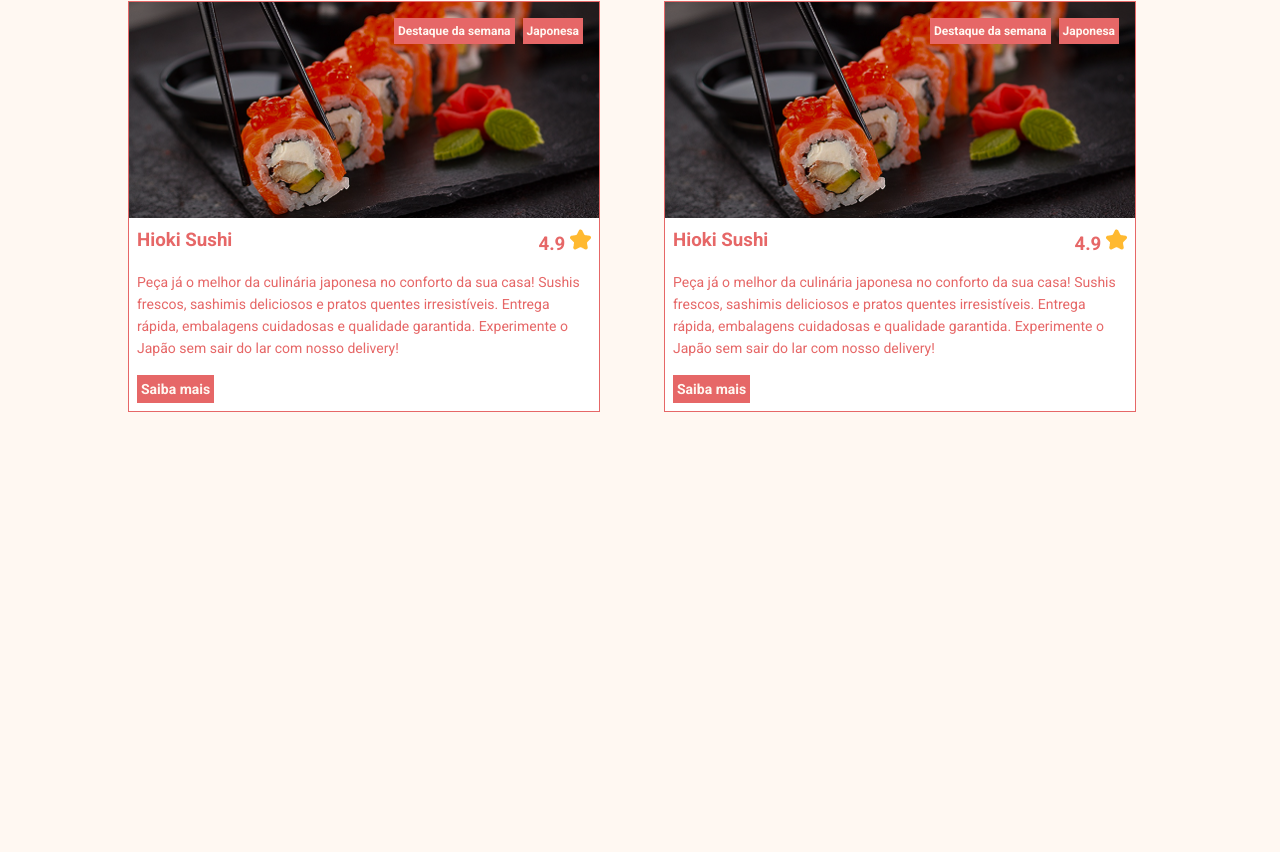
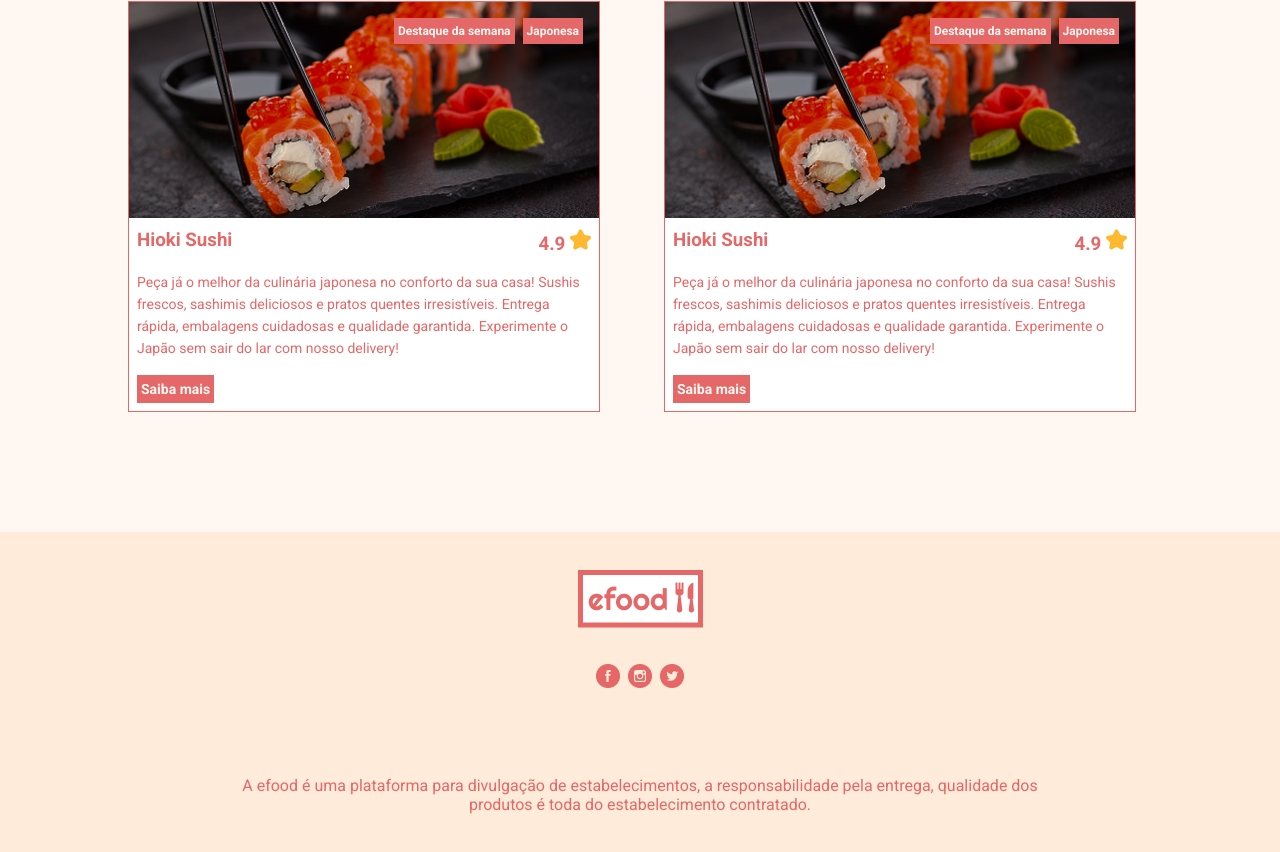
Before and after one commit to ibogar/efood_p6, a React (Vite) app: page / in a window 1280 px wide. Shown: the part 1932-2784 px from the top of the page. Before the commit the page ends 2344 px from the top, so only its background shows below. Built offline with nearby package versions, Linux system fonts and the light colour scheme.

Commit message:
add footer component

```diff
--- a/src/App.jsx
+++ b/src/App.jsx
@@ -1,5 +1,6 @@
 import Header from "./components/Header"
 import RestaurantsList from "./components/RestaurantsList"
+import Footer from "./components/Footer"
 import { GlobalCss } from "./styles"
 
 const App = () => (
@@ -7,6 +8,7 @@ const App = () => (
       <GlobalCss />
       <Header />
       <RestaurantsList />
+      <Footer />
     </>
   )
 
--- /dev/null
+++ b/src/components/Footer/index.tsx
@@ -0,0 +1,36 @@
+import { Logo } from "../../styles";
+import { FooterContainer, SocialMedia } from "./styles";
+import logopng from '../../assets/images/logo.png';
+import facebook from '../../assets/images/facebook.png';
+import instagram from '../../assets/images/instagram.png';
+import twitter from '../../assets/images/twitter.png';
+
+const Footer = () => (
+    <FooterContainer>
+        <Logo src={logopng}></Logo>
+        <SocialMedia>
+            <li>
+                <a href="#">
+                    <img src={facebook} alt="facebook" />
+                </a>
+            </li>
+            <li>
+                <a href="#">
+                    <img src={instagram} alt="instagram" />
+                </a>
+            </li>
+            <li>
+                <a href="#">
+                    <img src={twitter} alt="twitter" />
+                </a>
+            </li>
+        </SocialMedia>
+        <p>
+            A efood é uma plataforma para divulgação de estabelecimentos,
+            a responsabilidade pela entrega, qualidade dos produtos é toda
+            do estabelecimento contratado.
+        </p>
+    </FooterContainer>
+)
+
+export default Footer
--- /dev/null
+++ b/src/components/Footer/styles.ts
@@ -0,0 +1,28 @@
+import styled from "styled-components";
+import { colors } from "../../styles";
+
+export const FooterContainer = styled.footer`
+    width: 100%;
+    height: 320px;
+    background-color: ${colors.secondary};
+    display: flex;
+    justify-content: center;
+    align-items: center;
+    flex-direction: column;
+    margin-top: 120px;
+    text-align: center;
+
+    p {
+        max-width: 800px;
+    }
+`
+
+export const SocialMedia = styled.ul`
+    display: flex;
+    margin-top: 32px;
+    margin-bottom: 80px;
+
+    li {
+        margin: 4px;
+    }
+`
--- a/src/components/Header/index.tsx
+++ b/src/components/Header/index.tsx
@@ -1,11 +1,11 @@
 import { HeaderContainer, Title } from "./styles";
 
-import logo from '../../assets/images/logo.png';
+import logopng from '../../assets/images/logo.png';
 import { Logo } from "../../styles";
 
 const Header = () => (
     <HeaderContainer>
-        <Logo src={logo}></Logo>
+        <Logo src={logopng}></Logo>
         <Title>Viva experiências gastronômicas <br/> no conforto da sua casa</Title>
     </HeaderContainer>
 )
```
Also changed, not shown: 1 other file (tests, documents, lock files or other folders).
